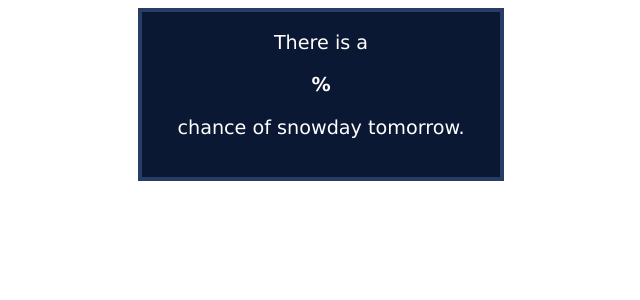
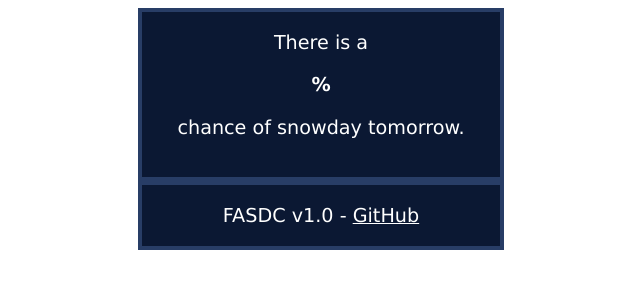
Before and after one commit to dvo-orlando/fa-snowday, a Flask app: template templates/index.html in a window 1280 px wide. Shown: the top 300 px of the page, without its empty margins (319-959 px from the left). Run offline with Flask 2, Linux system fonts and the light colour scheme; the template is opened without the code that fills it, so the values that code supplies are empty.

Commit message:
Added site info

```diff
--- a/templates/index.html
+++ b/templates/index.html
@@ -18,6 +18,20 @@
       color: white;
       font-size: 150%;
     }
+    .footer {
+      width: 320px;
+      margin-left: auto;
+      margin-right: auto;
+      font-size: 80%;
+      font-family: 'Lucida Grande', Verdana, Arial, Sans-Serif;
+      background-color: #0B1833;
+      border: 4px solid #283D66;
+      padding: 1em;
+    }
+    a{
+      color:white
+    }
+
 
     </style>
 </head>
@@ -25,11 +39,13 @@
 <body>
 
   <div id='container'
-
-    <p align='center'> There is a</p>
+    <p align='center'> There is a </p>
     <b align='center'>{{ final }}%</b>
     <p align='center'>chance of snowday tomorrow.</p>
   </div>
-
+  <div class='footer' align='center'>
+    FASDC v1.0 -
+    <a href="https://github.com/dvo-orlando/snowday">GitHub</a>
+  </div>
 </body>
 </html>
```
